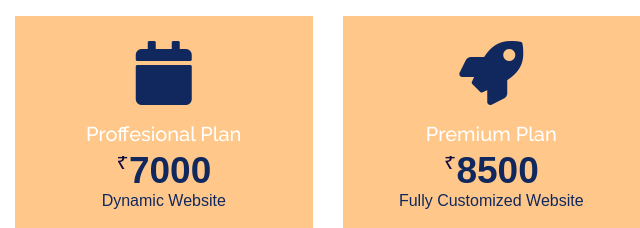
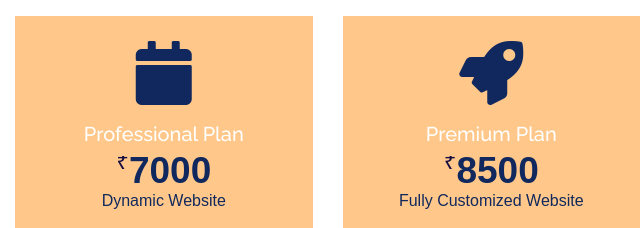
Before and after one commit to Psyber-Duck/PsyberDuck, a plain HTML site: page index.html in a window 1280 px wide. Shown: the part 6726-6954 px from the top of the page, 640-1280 px from the left. Drawn offline with Linux system fonts and the light colour scheme; files whose address does not match are found by name; a web font is replaced by a local one.

Commit message:
edit: minor spelling mistakes

```diff
--- a/index.html
+++ b/index.html
@@ -688,7 +688,7 @@
         <div class="pricing-inner">
            <div class="plan-name">
            <p><i class="fa fa-calendar fa-fw fa-4x"></i></p>
-               <h2 style="color: white;margin-bottom: 10px;">Proffesional Plan</h2>
+               <h2 style="color: white;margin-bottom: 10px;">Professional Plan</h2>
            </div>
             <div class="plan-price-container">
               <p class="plan-price"><sup><small>₹</small></sup>7000</p>
```
